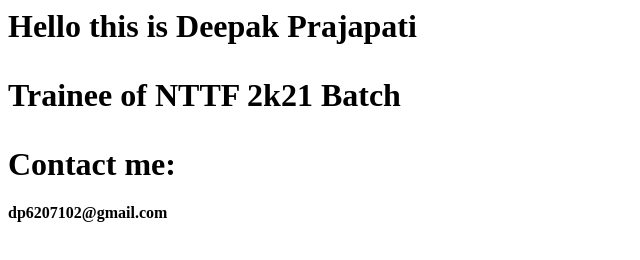
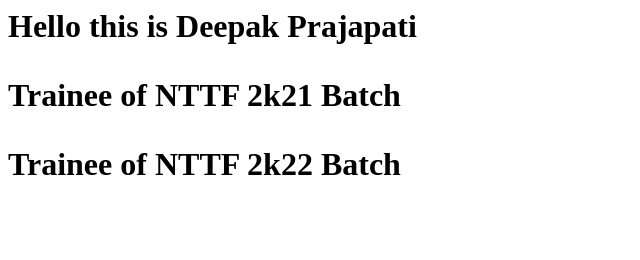
Before and after one commit to Deepak7899/DarkShadow, a plain HTML site: page index.html in a window 1280 px wide. Shown: the whole page, without its empty margins (0-640 px from the left). Drawn offline with Linux system fonts and the light colour scheme.

Commit message:
initial_comitt

```diff
--- a/index.html
+++ b/index.html
@@ -6,7 +6,7 @@
     <h1>
       Hello this is Deepak Prajapati
       <P> Trainee of NTTF 2k21 Batch</P>
-      <p><h1>Contact me:</h1><strong>dp6207102@gmail.com</strong></p>
+      <P> Trainee of NTTF 2k22 Batch</P>
     </h1>
   </body>
 </html>
```
